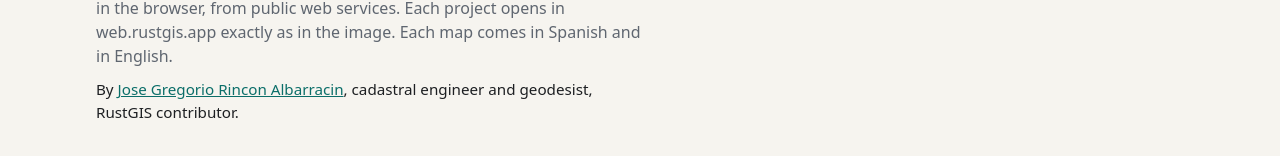
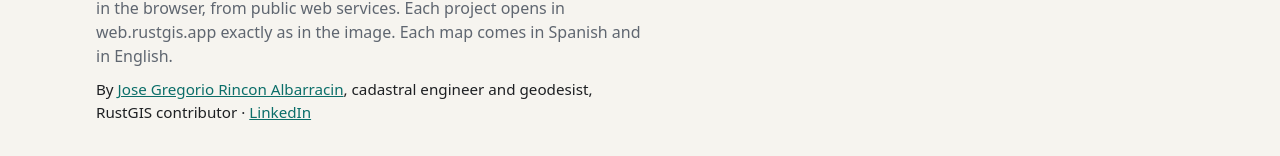
Before and after one commit to jgregoriorincon/30DayMapChallenge-2026, a plain HTML site: page index.html in a window 1280 px wide. Shown: the part 136-292 px from the top of the page. Drawn offline with Linux system fonts and the light colour scheme.

Commit message:
feat(day-08): add 3-30-300 utopia map of Medellín and author line

```diff
--- a/index.html
+++ b/index.html
@@ -115,14 +115,14 @@
   const T = {
     es: {
       lead: 'Mapas de Colombia y de sus ciudades (Bogotá, Barranquilla, Cartagena, Medellín, Bucaramanga, Cali y Cúcuta) hechos de principio a fin con <a href="https://github.com/opengeos/RustGIS">RustGIS</a> en el navegador, con datos de servicios públicos. Cada proyecto se abre en web.rustgis.app tal como se ve en la imagen.',
-      byline: 'Por <a href="https://github.com/jgregoriorincon">Jose Gregorio Rincon Albarracin</a>, ingeniero catastral y geodesta, contribuidor de RustGIS.',
+      byline: 'Por <a href="https://github.com/jgregoriorincon">Jose Gregorio Rincon Albarracin</a>, ingeniero catastral y geodesta, contribuidor de RustGIS · <a href="https://www.linkedin.com/in/jgregoriorincon/">LinkedIn</a>',
       day: "Día", open: "Abrir en RustGIS", image: "Imagen", s1: "Datos", s2: "Vista", s3: "Layout", s4: "Layout EN",
       pending: "Imagen pendiente", data: "Datos",
       footer: 'Imágenes y proyectos: CC BY 4.0, @jgregoriorincon, salvo el día que indique otra licencia. Scripts y galería: MIT. Los datos conservan la licencia de su fuente. <a href="https://github.com/jgregoriorincon/30DayMapChallenge-2026/blob/main/README.es.md">Cómo reproducir cada día</a>.',
     },
     en: {
       lead: 'Maps of Colombia and its cities (Bogotá, Barranquilla, Cartagena, Medellín, Bucaramanga, Cali and Cúcuta) made end to end with <a href="https://github.com/opengeos/RustGIS">RustGIS</a> in the browser, from public web services. Each project opens in web.rustgis.app exactly as in the image. Each map comes in Spanish and in English.',
-      byline: 'By <a href="https://github.com/jgregoriorincon">Jose Gregorio Rincon Albarracin</a>, cadastral engineer and geodesist, RustGIS contributor.',
+      byline: 'By <a href="https://github.com/jgregoriorincon">Jose Gregorio Rincon Albarracin</a>, cadastral engineer and geodesist, RustGIS contributor · <a href="https://www.linkedin.com/in/jgregoriorincon/">LinkedIn</a>',
       day: "Day", open: "Open in RustGIS", image: "Image", s1: "Data", s2: "View", s3: "Layout", s4: "English layout",
       pending: "Image coming soon", data: "Data",
       footer: 'Images and projects: CC BY 4.0, @jgregoriorincon, unless a day states another licence. Scripts and gallery: MIT. The data keeps its source\'s licence. <a href="https://github.com/jgregoriorincon/30DayMapChallenge-2026/blob/main/README.md">How to reproduce each day</a>.',
```
Also changed, not shown: 2 other files.
